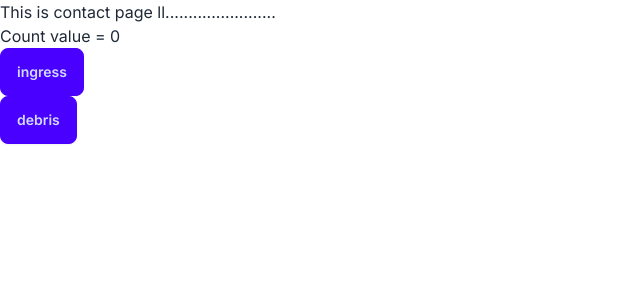
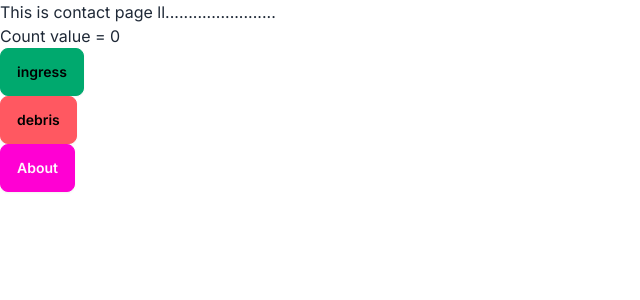
Before and after one commit to sadek1999/first-nextjs, a Next.js app: page /contact in a window 1280 px wide. Shown: the top 300 px of the page, without its empty margins (0-640 px from the left). Built offline with nearby package versions, Linux system fonts and the light colour scheme.

Commit message:
set link conponent inport next.js

```diff
--- a/src/app/contact/page.js
+++ b/src/app/contact/page.js
@@ -1,5 +1,6 @@
 
 import Counter from '@/components/counter/Counter';
+import Link from 'next/link';
 
 
 const contactPge = () => {
@@ -8,6 +9,8 @@ const contactPge = () => {
         <div>
         <h1>This is contact page ll........................</h1>
         <Counter></Counter>
+        <Link href={"/about"}>
+        <button className='btn btn-secondary'>About</button></Link>
         </div>
     );
 };
--- a/src/components/counter/Counter.js
+++ b/src/components/counter/Counter.js
@@ -6,8 +6,8 @@ function Counter() {
     return (
         <div>
             <h1>Count value = {count}</h1>
-            <button className='btn btn-primary' onClick={() => { setcount(count++); } }>ingress</button> <br></br>
-            <button className='btn btn-primary' onClick={() => { setcount(count--); } }>debris</button>
+            <button className='btn btn-success' onClick={() => { setcount(count++); } }>ingress</button> <br></br>
+            <button className='btn btn-error' onClick={() => { setcount(count--); } }>debris</button>
         </div>
     );
 }
```
